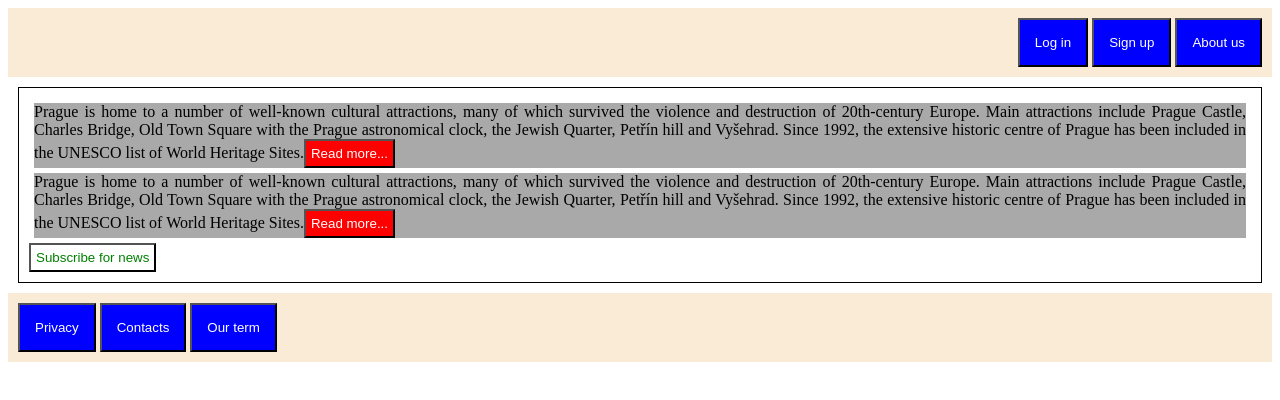
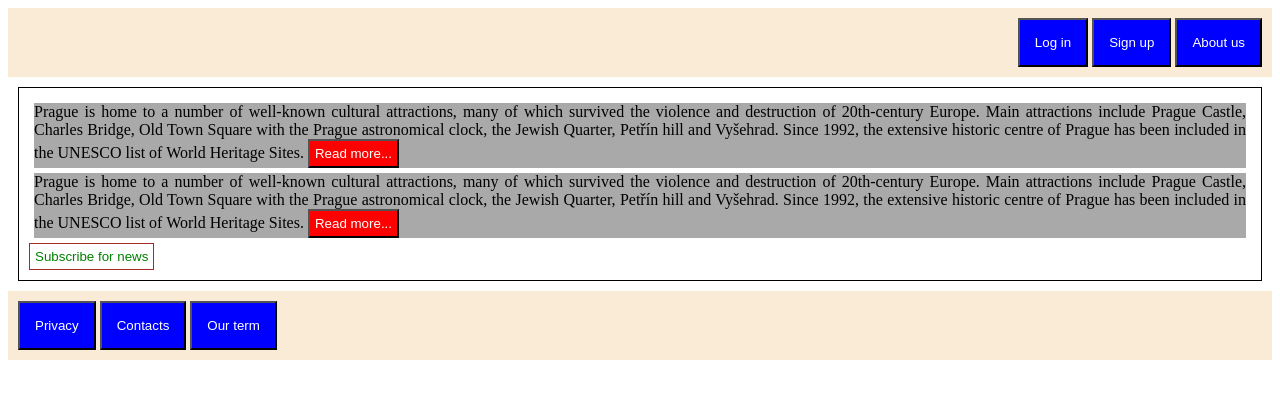
Before and after one commit to drsckarasu/mainAcademy, a plain HTML site: page lab1.3.4.1/lab1.3.4.1.html in a window 1280 px wide. Drawn offline with Linux system fonts and the light colour scheme.

Commit message:
added some changes about button border

```diff
--- a/lab1.3.4.1/lab1.3.4.1.css
+++ b/lab1.3.4.1/lab1.3.4.1.css
@@ -22,7 +22,7 @@ input[type="button"]{
     color: white;
     background-color: red;
     padding: 5px;
-}
+    }
 header input[type="button"], footer input[type="button"]{
     color: white;
     background-color: blue;
@@ -32,4 +32,8 @@ div > input[type="button"]{
     color: green;
     background-color: white;
     padding: 5px;
+    border: 1px solid brown;
 }
+input[type="button"]:hover{
+    cursor: pointer;
+}
```
Also changed, not shown: lab1.3.4.1/lab1.3.4.1.html (+2 -2 lines).
